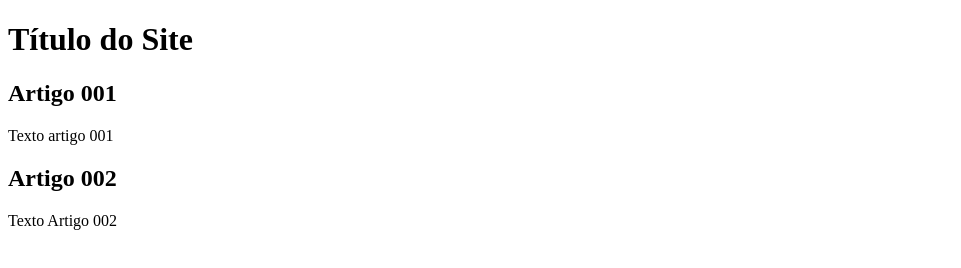
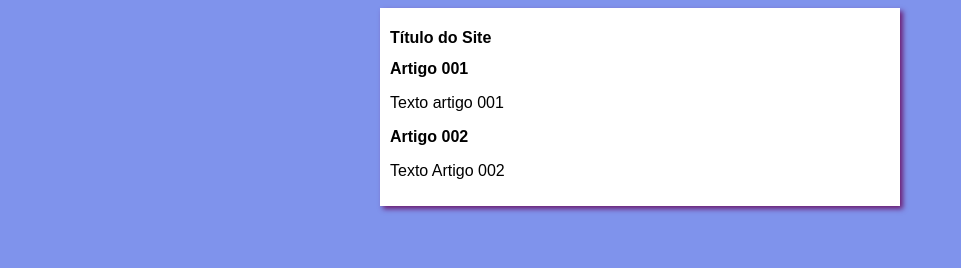
Before and after one commit to esterhackscode/projeto-site, a plain HTML site: page index.html in a window 1280 px wide. Shown: the whole page, without its empty margins (0-961 px from the left). Drawn offline with Linux system fonts and the light colour scheme.

Commit message:
iniciei o design

```diff
--- /dev/null
+++ b/estilos/style.css
@@ -0,0 +1,16 @@
+* {
+    font-family: Arial, Helvetica, sans-serif;
+    font-size: 16px;
+}
+
+body {
+    background-color: rgb(127, 147, 236);
+}
+
+main {
+    background-color: white;
+    width: 500px;
+    margin: auto;
+    padding: 10px;
+    box-shadow: 3px 3px 5px rgb(108, 30, 116);
+}
--- a/index.html
+++ b/index.html
@@ -4,6 +4,7 @@
     <meta charset="UTF-8">
     <meta name="viewport" content="width=device-width, initial-scale=1.0">
     <title>Título do Site</title>
+    <link rel="stylesheet" href="estilos/style.css">
 </head>
 <body>
     <main>
```
